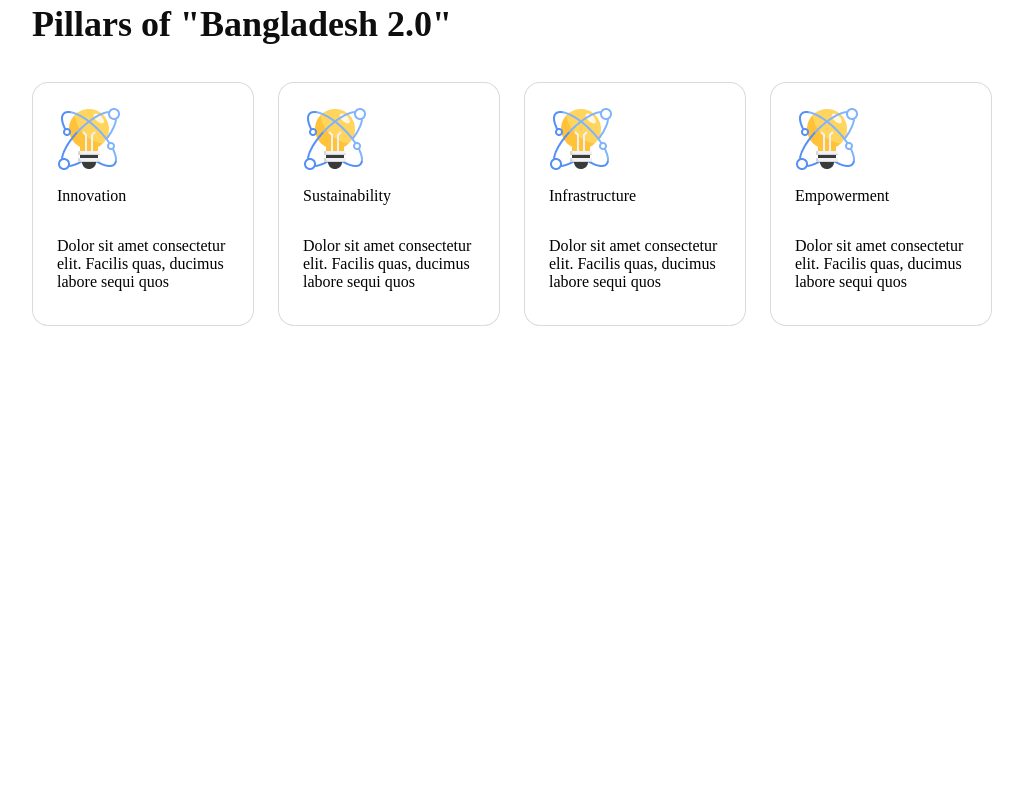
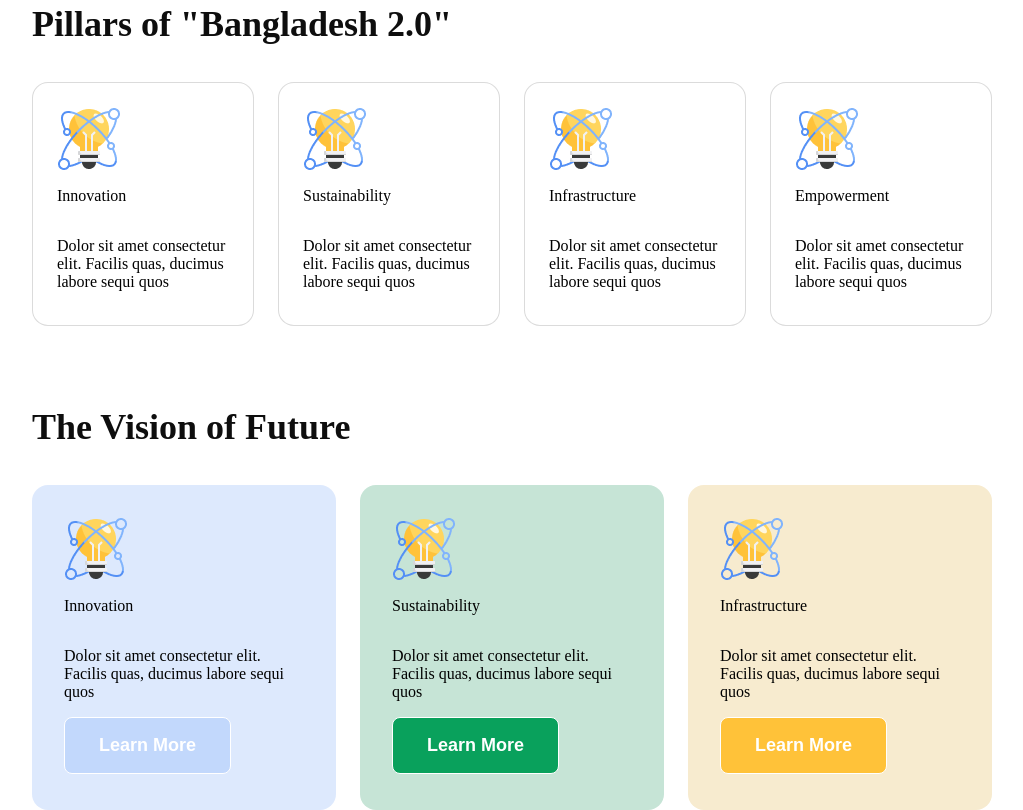
Before and after one commit to abedshadin/newbd2026, a plain HTML site: page index.html in a window 1280 px wide. Shown: the part 992-1802 px from the top of the page, without its empty margins (128-1151 px from the left). Before the commit the page ends 1318 px from the top, so only its background shows below. Drawn offline with Linux system fonts and the light colour scheme.

Commit message:
up to vision

```diff
--- a/index.html
+++ b/index.html
@@ -57,6 +57,34 @@ vision and challenges in New Bangladesh.</p>
 </section>
 
 
+<section>
+    <div class="vision-section">
+        <p class="vision-title">The Vision of Future</p>
+        <div class="vision-cards">
+            <div class="vision-card1">
+                <img src="assets/card-icon.png" alt="">
+                <p class="vision-card-title">Innovation</p>
+                <p class="vision-card-details">Dolor sit amet consectetur elit. Facilis quas, ducimus labore sequi quos </p>
+                <button>Learn More</button>
+            </div>
+                      <div class="vision-card2">
+                <img src="assets/card-icon.png" alt="">
+                <p class="vision-card-title">Sustainability</p>
+                <p class="vision-card-details">Dolor sit amet consectetur elit. Facilis quas, ducimus labore sequi quos </p>
+                 <button>Learn More</button>
+            </div>
+                        <div class="vision-card3">
+                <img src="assets/card-icon.png" alt="">
+                <p class="vision-card-title">Infrastructure</p>
+                <p class="vision-card-details">Dolor sit amet consectetur elit. Facilis quas, ducimus labore sequi quos </p>
+                 <button>Learn More</button>
+            </div>
+
+        </div>
+    </div>
+</section>
+
+
 
 </body>
 </html>
--- a/styles/style.css
+++ b/styles/style.css
@@ -125,3 +125,126 @@ nav h1 {
     border-radius: 16px;
     background: rgba(255, 255, 255, 1);
 }
+
+
+
+.vision-section {
+    margin-top: 80px;
+}
+
+
+.vision-title {
+    color: rgba(14, 14, 14, 1);
+
+    font-family: Fira Sans;
+    font-size: 36px;
+    font-weight: 700;
+    line-height: 43px;
+    letter-spacing: 0%;
+    text-align: left;
+}
+
+.vision-cards {
+    display: flex;
+    justify-content: space-between;
+    gap: 24px;
+    align-items: center;
+
+}
+
+.vision-card1 {
+/* Frame 2087325495 */
+
+height: 325px;
+/* Auto layout */
+display: flex;
+flex-direction: column;
+justify-content: flex-start;
+align-items: flex-start;
+gap: 24;
+padding: 32px;
+box-sizing: border-box;
+border-radius: 16px;
+background: rgba(84, 144, 245, 0.2);
+
+}
+
+.vision-card1 button {
+background: rgba(84, 144, 245, 0.2);
+    border-radius: 8px;
+
+    padding: 17px 34px 17px 34px;
+    color: #FFF;
+
+    padding: 17px 34px 17px 34px;
+
+    font-weight: 600;
+    font-size: 18px;
+
+    border: solid 1px;
+}
+
+
+.vision-card2 {
+/* Frame 2087325495 */
+
+height: 325px;
+/* Auto layout */
+display: flex;
+flex-direction: column;
+justify-content: flex-start;
+align-items: flex-start;
+gap: 24;
+padding: 32px;
+box-sizing: border-box;
+border-radius: 16px;
+background: rgba(198, 228, 214, 1);
+
+}
+
+.vision-card2 button {
+background: rgba(9, 161, 92, 1);
+    border-radius: 8px;
+
+    padding: 17px 34px 17px 34px;
+    color: #FFF;
+
+    padding: 17px 34px 17px 34px;
+
+    font-weight: 600;
+    font-size: 18px;
+
+    border: solid 1px;
+}
+
+.vision-card3 {
+/* Frame 2087325495 */
+
+height: 325px;
+/* Auto layout */
+display: flex;
+flex-direction: column;
+justify-content: flex-start;
+align-items: flex-start;
+gap: 24;
+padding: 32px;
+box-sizing: border-box;
+border-radius: 16px;
+background: rgba(247, 235, 207, 1);
+
+}
+
+.vision-card3 button {
+background: rgba(255, 194, 57, 1);
+    border-radius: 8px;
+
+    padding: 17px 34px 17px 34px;
+    color: #FFF;
+
+    padding: 17px 34px 17px 34px;
+
+    font-weight: 600;
+    font-size: 18px;
+
+    border: solid 1px;
+}
```
